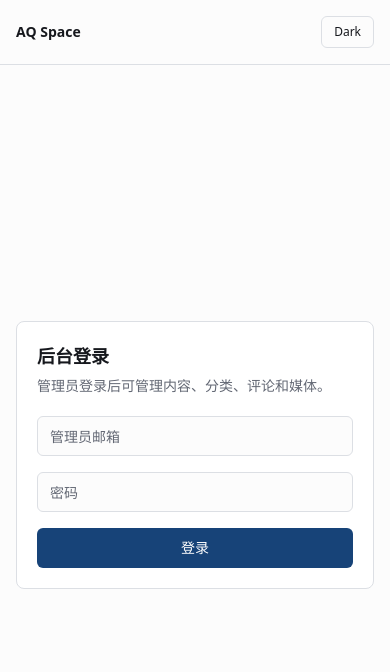
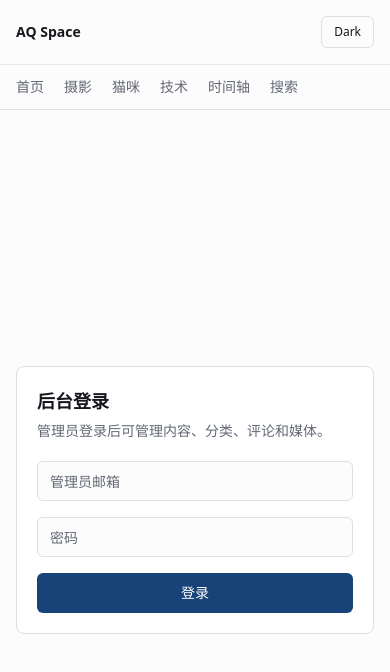
Before and after one commit to aqiu-git/personal-website, a Next.js app: page /admin/login in a window 390 px wide. Shown: the top 672 px of the page. Built offline with nearby package versions, Linux system fonts and the light colour scheme; no server answers.

Commit message:
Improve mobile header navigation

```diff
--- a/src/components/header-nav.tsx
+++ b/src/components/header-nav.tsx
@@ -21,11 +21,15 @@ const isActiveLink = (pathname: string, href: string) => {
   return pathname === href || pathname.startsWith(`${href}/`);
 };
 
-export const HeaderNav = () => {
+type HeaderNavProps = {
+  className?: string;
+};
+
+export const HeaderNav = ({ className }: HeaderNavProps) => {
   const pathname = usePathname();
 
   return (
-    <nav className="hidden items-center gap-5 text-sm text-muted-foreground md:flex">
+    <nav className={cn("hidden items-center gap-5 text-sm text-muted-foreground md:flex", className)}>
       {links.map((link) => {
         const isActive = isActiveLink(pathname, link.href);
 
--- a/src/components/site-header.tsx
+++ b/src/components/site-header.tsx
@@ -11,5 +11,10 @@ export const SiteHeader = () => (
       <HeaderNav />
       <ThemeToggle />
     </div>
+    <div className="border-t border-border/70 md:hidden">
+      <div className="container overflow-x-auto">
+        <HeaderNav className="flex h-11 min-w-max gap-5 text-sm" />
+      </div>
+    </div>
   </header>
 );
```
